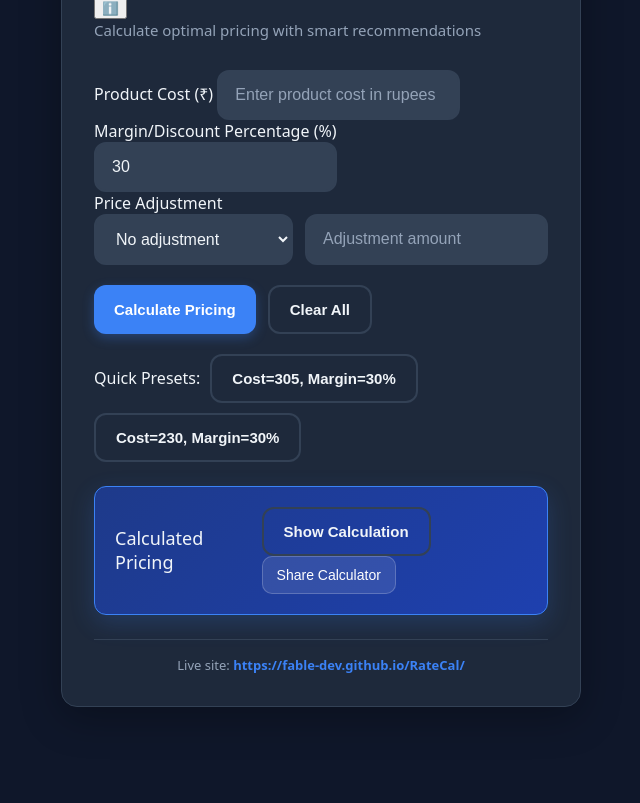
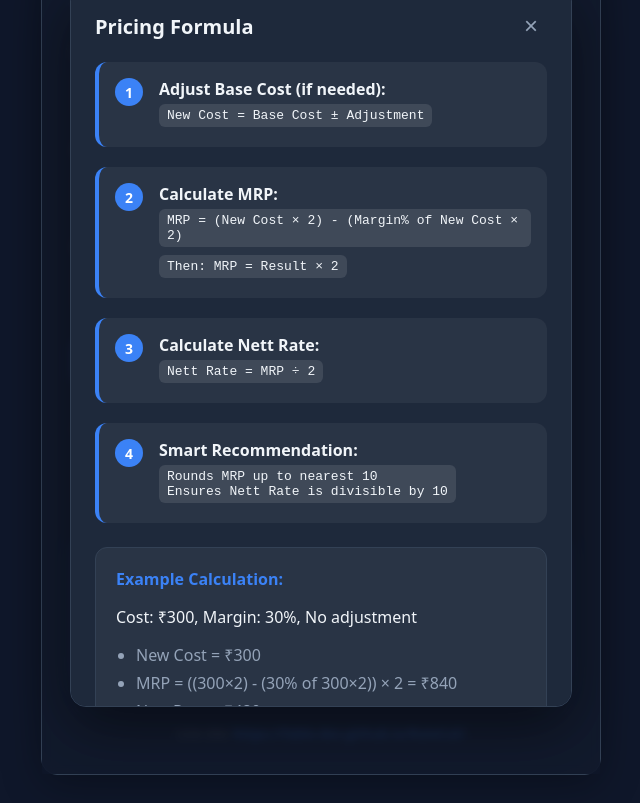
Before and after one commit to fable-dev/RateCal, a plain HTML site: page index.html in a window 1280 px wide. Shown: the part 110-913 px from the top of the page, without its empty margins (319-959 px from the left). Before the commit the page ends 845 px from the top, so only its background shows below. Drawn offline with Linux system fonts and the light colour scheme.

Commit message:
feat: enhance UI with business-focused labels and formula modal

```diff
--- a/style.css
+++ b/style.css
@@ -10,6 +10,7 @@
   --success: #10b981;
   --input-bg: #334155;
   --shadow: rgba(0, 0, 0, 0.3);
+  --modal-overlay: rgba(15, 23, 42, 0.8);
 }
 
 html, body {
@@ -31,7 +32,7 @@ html, body {
 
 .card {
   width: 100%;
-  max-width: 520px;
+  max-width: 560px;
   background: var(--card);
   border-radius: 16px;
   padding: 32px;
@@ -41,8 +42,15 @@ html, body {
   backdrop-filter: blur(10px);
 }
 
+.header {
+  display: flex;
+  justify-content: space-between;
+  align-items: flex-start;
+  margin-bottom: 8px;
+}
+
 h1 {
-  margin: 0 0 12px 0;
+  margin: 0;
   font-size: 24px;
   font-weight: 700;
   background: linear-gradient(135deg, var(--accent), #8b5cf6);
@@ -51,11 +59,43 @@ h1 {
   background-clip: text;
 }
 
+.info-btn {
+  background: var(--border);
+  border: none;
+  border-radius: 50%;
+  width: 32px;
+  height: 32px;
+  display: flex;
+  align-items: center;
+  justify-content: center;
+  cursor: pointer;
+  font-size: 16px;
+  color: var(--text);
+  transition: all 0.2s ease;
+}
+
+.info-btn:hover {
+  background: var(--accent);
+  transform: scale(1.1);
+}
+
 p.lead {
   margin: 0 0 28px 0;
   color: var(--muted);
   font-size: 15px;
   line-height: 1.5;
+}
+
+.input-group {
+  margin-bottom: 20px;
+}
+
+.input-group label {
+  display: block;
+  margin-bottom: 8px;
+  font-weight: 600;
+  color: var(--text);
+  font-size: 14px;
 }
 
 .controls {
@@ -139,28 +179,56 @@ button.ghost:hover {
   align-items: center;
 }
 
-.presets .small {
+.preset-label {
   color: var(--muted);
   font-weight: 500;
+  font-size: 14px;
 }
 
 .result {
   margin-top: 24px;
-  padding: 20px;
+  padding: 24px;
   border-radius: 12px;
   background: linear-gradient(135deg, #1e3a8a, #1e40af);
   border: 1px solid #3b82f6;
-  font-size: 18px;
   display: flex;
   justify-content: space-between;
-  align-items: center;
+  align-items: flex-start;
   gap: 16px;
   box-shadow: 0 8px 24px rgba(59, 130, 246, 0.2);
 }
 
-.result strong {
+.result-main {
+  flex: 1;
+}
+
+.result-title {
+  font-size: 14px;
+  font-weight: 600;
+  color: rgba(255, 255, 255, 0.8);
+  margin-bottom: 8px;
+  text-transform: uppercase;
+  letter-spacing: 0.5px;
+}
+
+.result-value {
+  font-size: 20px;
+  font-weight: 700;
   color: white;
-  font-weight: 700;
+  line-height: 1.4;
+}
+
+.result-note {
+  font-size: 13px;
+  color: rgba(255, 255, 255, 0.7);
+  margin-top: 8px;
+}
+
+.result-actions {
+  display: flex;
+  flex-direction: column;
+  gap: 10px;
+  align-items: flex-end;
 }
 
 .small {
@@ -207,6 +275,134 @@ button.ghost:hover {
   transform: translateY(-1px);
 }
 
+/* Modal Styles */
+.modal {
+  position: fixed;
+  top: 0;
+  left: 0;
+  width: 100%;
+  height: 100%;
+  background: var(--modal-overlay);
+  display: flex;
+  align-items: center;
+  justify-content: center;
+  z-index: 1000;
+  padding: 20px;
+  box-sizing: border-box;
+  backdrop-filter: blur(4px);
+}
+
+.modal-content {
+  background: var(--card);
+  border-radius: 16px;
+  padding: 0;
+  max-width: 500px;
+  width: 100%;
+  max-height: 90vh;
+  overflow-y: auto;
+  border: 1px solid var(--border);
+  box-shadow: 0 20px 60px rgba(0, 0, 0, 0.5);
+}
+
+.modal-header {
+  display: flex;
+  justify-content: space-between;
+  align-items: center;
+  padding: 24px 24px 0 24px;
+  margin-bottom: 20px;
+}
+
+.modal-header h3 {
+  margin: 0;
+  color: var(--text);
+  font-size: 20px;
+}
+
+.close-btn {
+  background: none;
+  border: none;
+  font-size: 24px;
+  color: var(--muted);
+  cursor: pointer;
+  padding: 0;
+  width: 32px;
+  height: 32px;
+  display: flex;
+  align-items: center;
+  justify-content: center;
+  border-radius: 6px;
+}
+
+.close-btn:hover {
+  background: var(--border);
+  color: var(--text);
+}
+
+.modal-body {
+  padding: 0 24px 24px 24px;
+}
+
+.formula-step {
+  display: flex;
+  gap: 16px;
+  margin-bottom: 20px;
+  padding: 16px;
+  background: rgba(255, 255, 255, 0.05);
+  border-radius: 12px;
+  border-left: 4px solid var(--accent);
+}
+
+.step-number {
+  background: var(--accent);
+  color: white;
+  width: 28px;
+  height: 28px;
+  border-radius: 50%;
+  display: flex;
+  align-items: center;
+  justify-content: center;
+  font-weight: bold;
+  font-size: 14px;
+  flex-shrink: 0;
+}
+
+.step-content {
+  flex: 1;
+}
+
+.step-content code {
+  background: rgba(255, 255, 255, 0.1);
+  padding: 4px 8px;
+  border-radius: 6px;
+  font-family: 'Courier New', monospace;
+  font-size: 13px;
+  margin: 4px 0;
+  display: inline-block;
+}
+
+.formula-examples {
+  margin-top: 24px;
+  padding: 20px;
+  background: rgba(255, 255, 255, 0.05);
+  border-radius: 12px;
+  border: 1px solid var(--border);
+}
+
+.formula-examples h4 {
+  margin: 0 0 12px 0;
+  color: var(--accent);
+}
+
+.formula-examples ul {
+  margin: 0;
+  padding-left: 20px;
+}
+
+.formula-examples li {
+  margin-bottom: 6px;
+  color: var(--muted);
+}
+
 footer {
   margin-top: 24px;
   font-size: 13px;
@@ -232,7 +428,7 @@ footer strong {
   }
 }
 
-.result, .steps {
+.result, .steps, .modal-content {
   animation: fadeInUp 0.3s ease-out;
 }
 
@@ -250,6 +446,11 @@ footer strong {
     font-size: 20px;
   }
 
+  .header {
+    flex-direction: column;
+    gap: 12px;
+  }
+
   .controls {
     flex-direction: column;
   }
@@ -261,12 +462,22 @@ footer strong {
   .result {
     flex-direction: column;
     align-items: flex-start;
-    gap: 12px;
+    gap: 16px;
+  }
+
+  .result-actions {
+    width: 100%;
+    align-items: stretch;
   }
 
   .presets {
     flex-direction: column;
     align-items: flex-start;
+  }
+
+  .modal-content {
+    margin: 10px;
+    max-height: calc(100vh - 20px);
   }
 }
 
```
